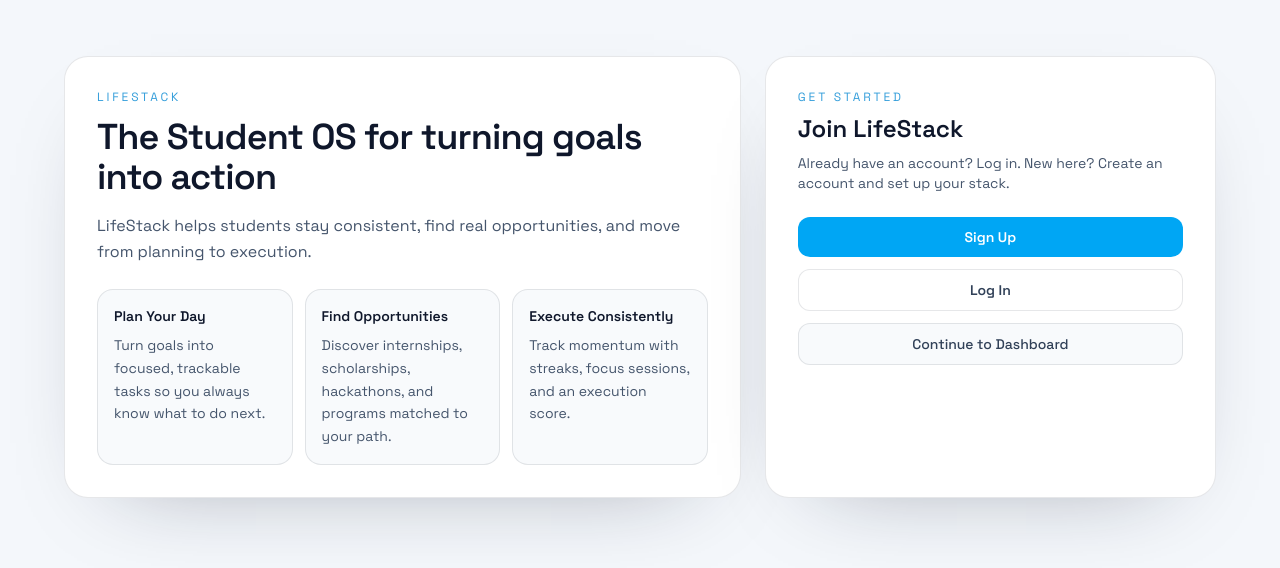
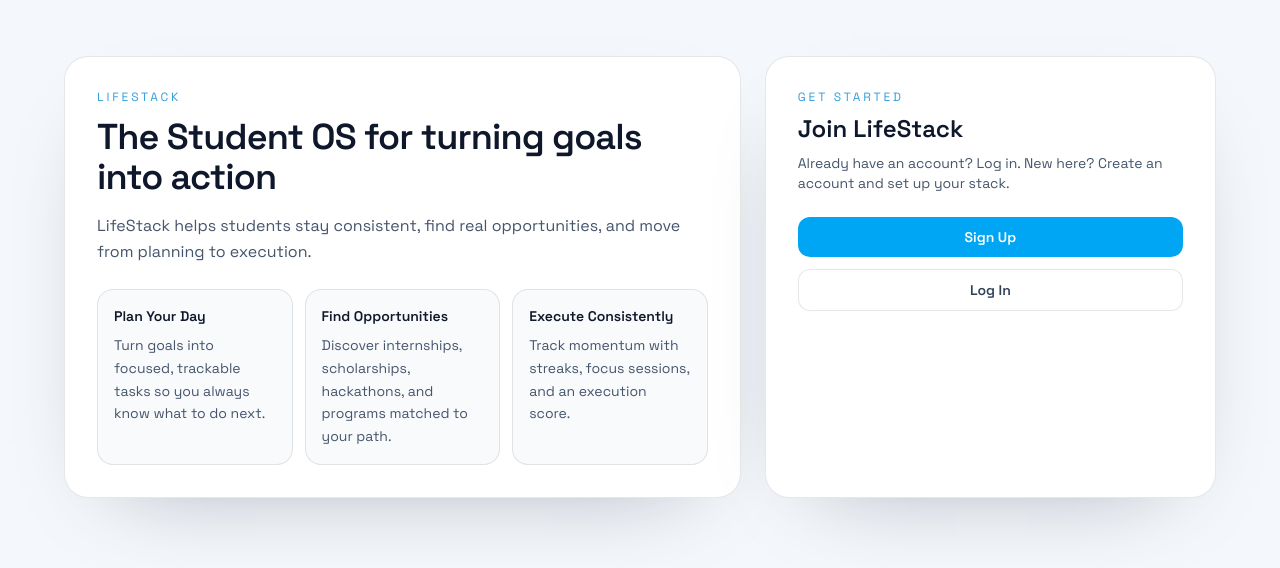
Before and after one commit to AbhinavGGarg/LifeStack, a Next.js app: page / in a window 1280 px wide. Shown: the top 568 px of the page. Built offline with nearby package versions, Linux system fonts and the light colour scheme.

Commit message:
Remove dashboard shortcut from landing auth panel

```diff
--- a/app/page.js
+++ b/app/page.js
@@ -62,12 +62,6 @@ export default function HomePage() {
             >
               Log In
             </Link>
-            <Link
-              href="/dashboard"
-              className="rounded-xl border border-slate-200 bg-slate-50 px-4 py-2.5 text-center text-sm font-medium text-slate-700 transition hover:border-slate-300 hover:bg-slate-100"
-            >
-              Continue to Dashboard
-            </Link>
           </div>
         </aside>
       </div>
```
